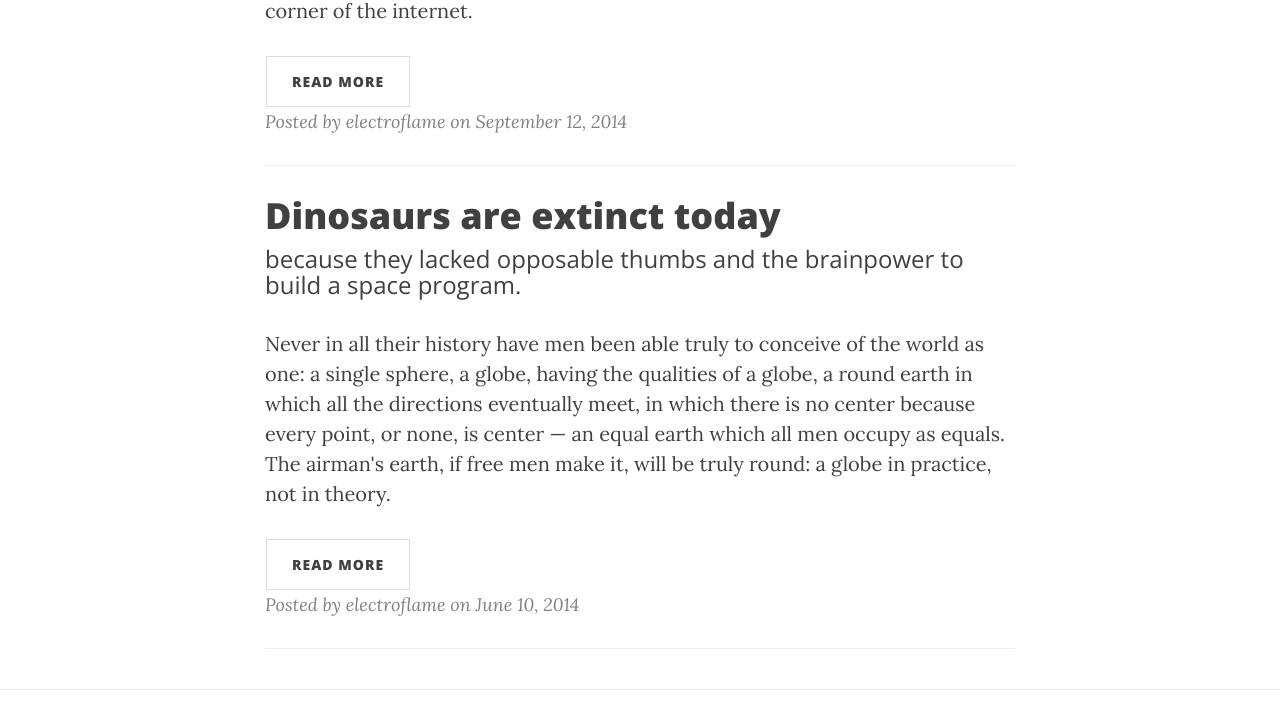
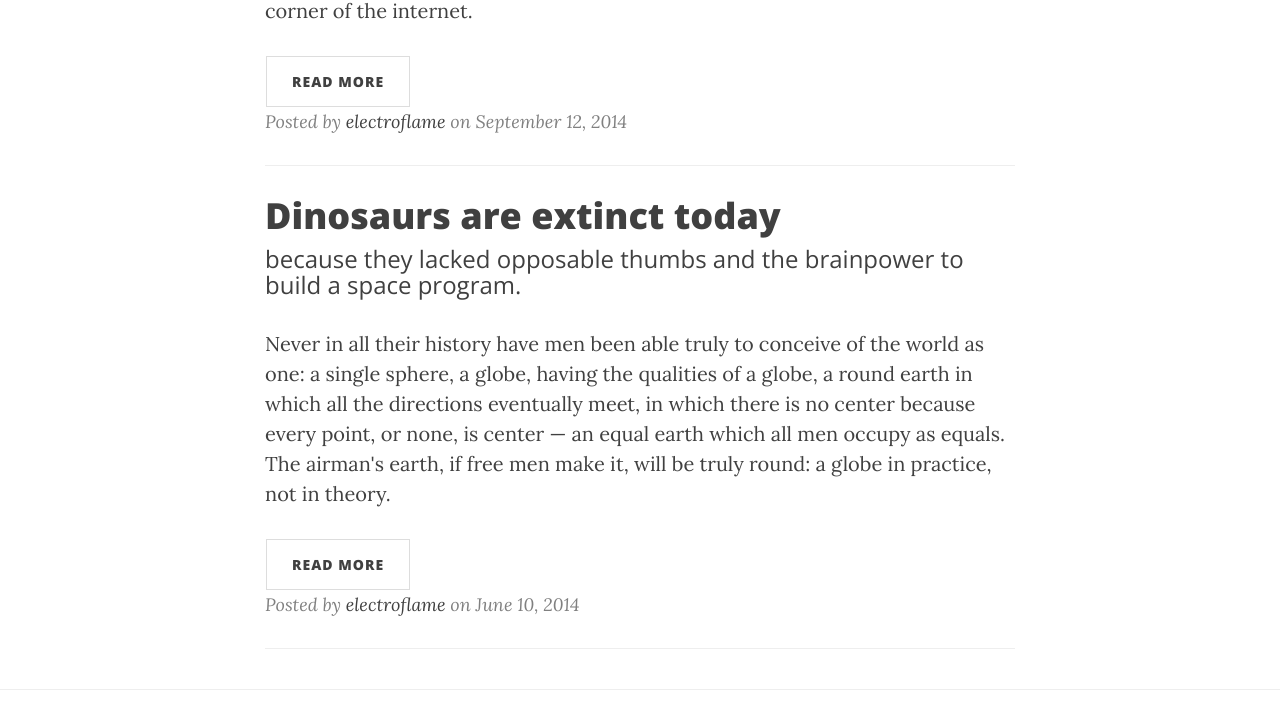
Before and after one commit to electroflame/electroflame.github.io, a Jekyll site: the page built from index.html, in a window 1280 px wide. Shown: the part 764-1469 px from the top of the page. Built offline with Jekyll 4.4.1, drawn with Linux system fonts in a browser that asks for light colours; nearby versions of some CDN libraries; the list of posts is cut into pages by our own code.

Commit message:
Make the author name a clickable link to the about page.

```diff
--- a/_config.yml
+++ b/_config.yml
@@ -9,6 +9,7 @@
 steam_username:  electroflame
 
 owner:  electroflame
+owner_about_page_name:  about
 # facebook_username:  IronSummitMedia
 
 # Build settings
--- a/index.html
+++ b/index.html
@@ -22,7 +22,7 @@
 		<a href="{{ post.url | prepend: site.baseurl }}">Read more</a>
 	</div>
 
-    <p class="post-meta">Posted by {{ site.owner }} on {{ post.date | date: "%B %-d, %Y" }}</p>
+    <p class="post-meta">Posted by <a href="{{site.owner_about_page_name | prepend: site.baseurl}}">{{ site.owner }}</a> on {{ post.date | date: "%B %-d, %Y" }}</p>
 </div>
 <hr>
 {% endfor %}
```
